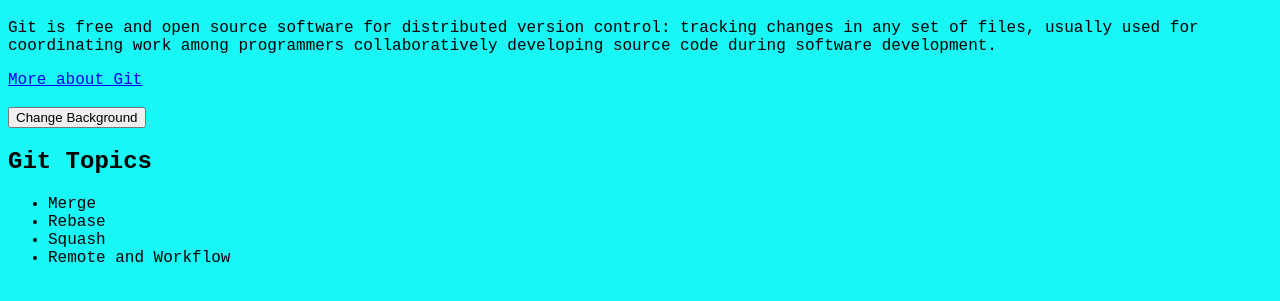
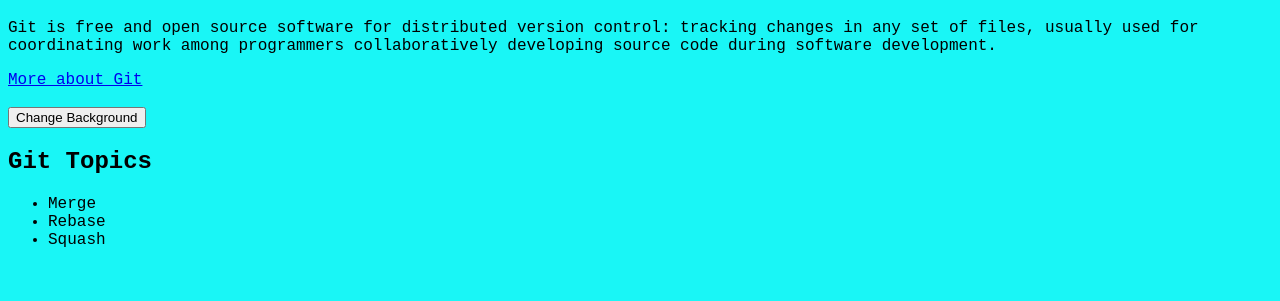
Before and after one commit to Keyshelldevops/sample-website, a plain HTML site: page index.html in a window 1280 px wide. Shown: the part 61-362 px from the top of the page. Drawn offline with Linux system fonts and the light colour scheme.

```diff
--- a/index.html
+++ b/index.html
@@ -17,7 +17,6 @@
         <li>Merge</li>
         <li>Rebase</li>
         <li>Squash</li>
-        <li>Remote and Workflow</li>
     </ul>
 </body>
 </html>
```
